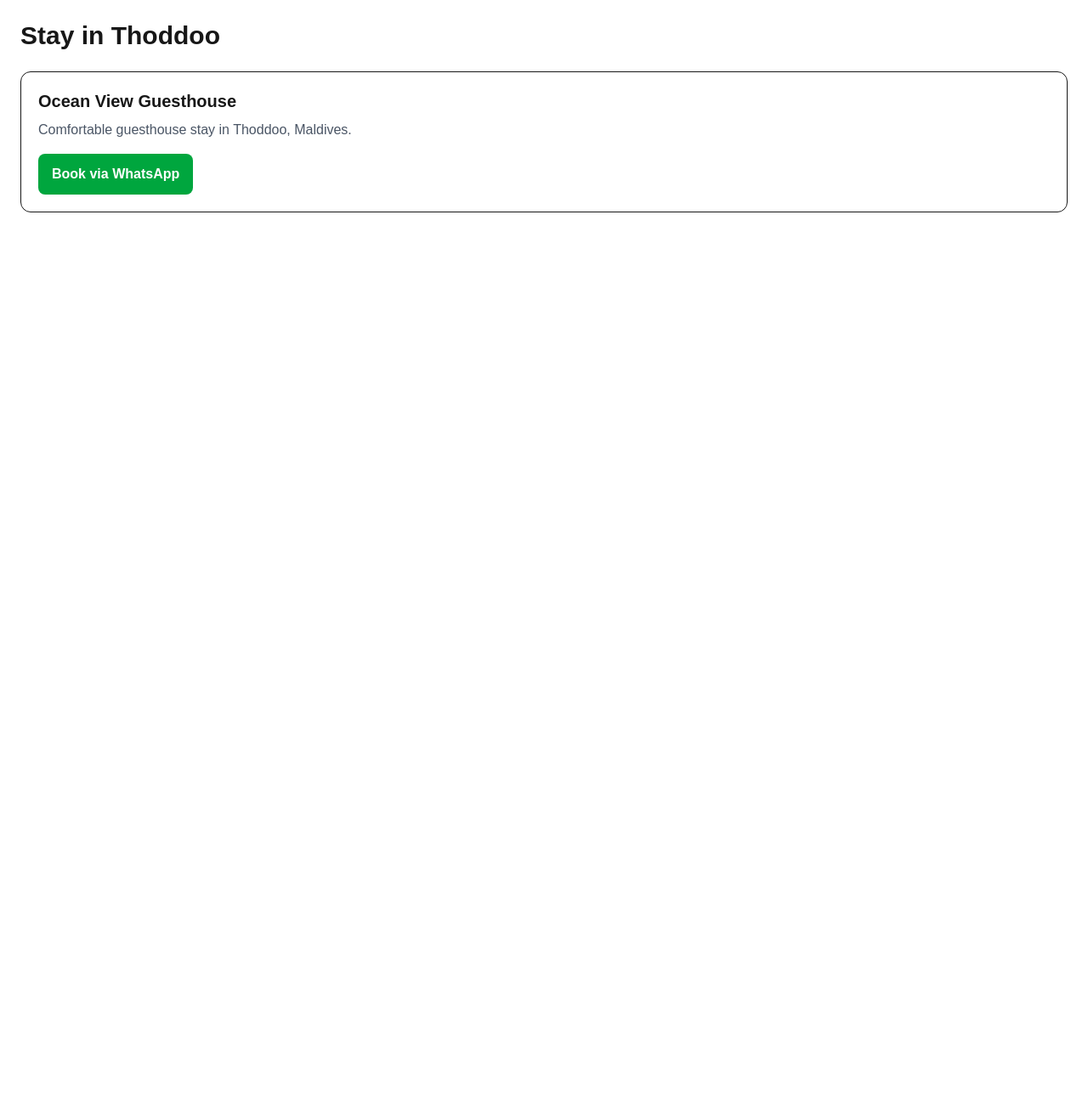
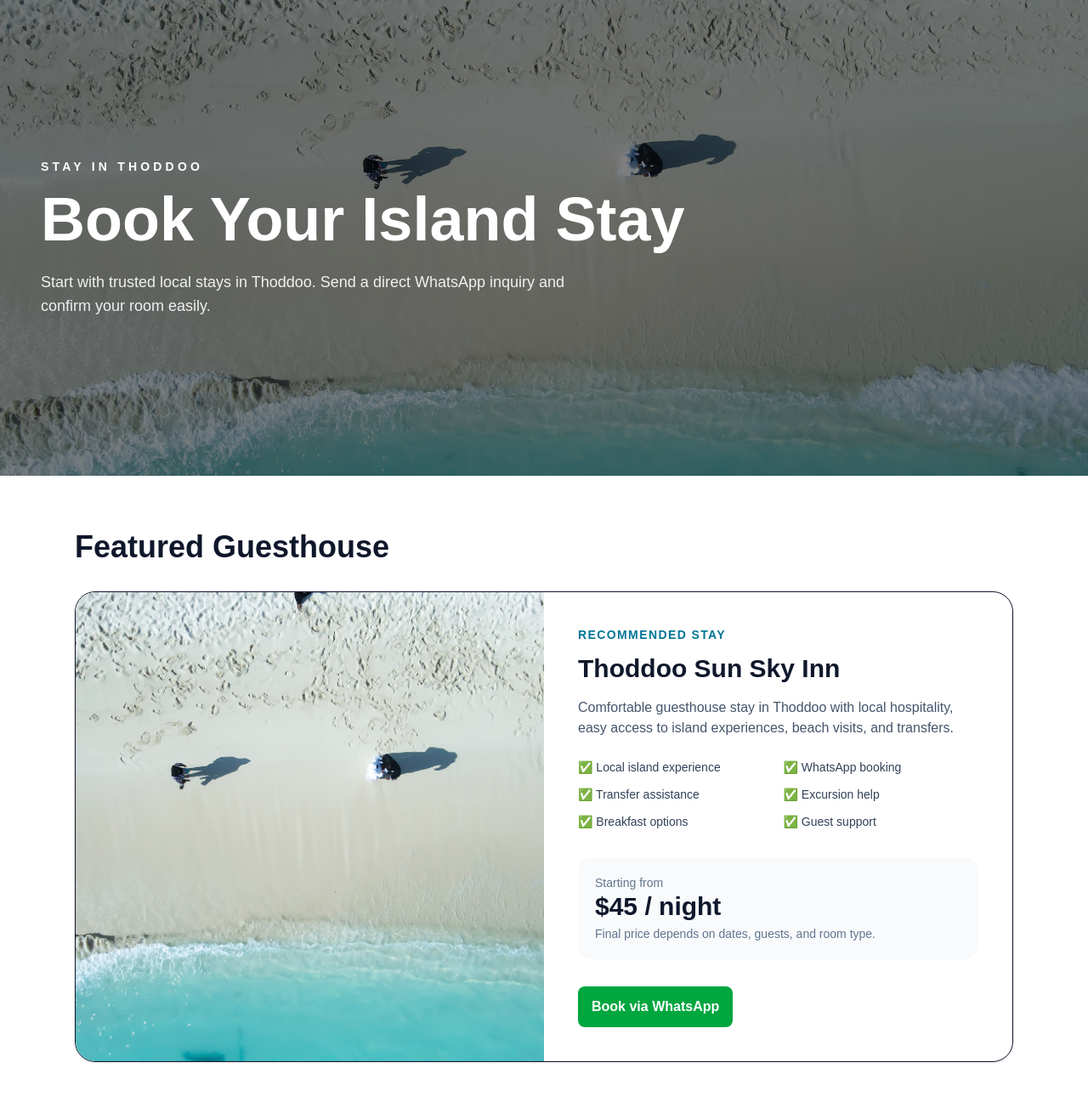
Before and after one commit to ahmedthoddoo-mv/thoddoomaldives, a Next.js app: page /stay in a window 1280 px wide. Shown: the top 1290 px of the page at 85% size. Before the commit the page ends 800 px from the top, so only its background shows below. Built offline with nearby package versions, Linux system fonts and the light colour scheme.

Commit message:
Upgrade stay page with Thoddoo Sun Sky Inn

```diff
--- a/app/stay/page.tsx
+++ b/app/stay/page.tsx
@@ -2,19 +2,73 @@ import BookButton from "@/components/BookButton";
 
 export default function StayPage() {
   return (
-    <main className="p-6">
-      <h1 className="text-3xl font-bold">Stay in Thoddoo</h1>
+    <main className="min-h-screen bg-white text-slate-900">
+      <section
+        className="relative flex min-h-[70vh] items-center bg-cover bg-center px-6 text-white md:px-12"
+        style={{ backgroundImage: "url('/images/hero-thoddoo.jpg')" }}
+      >
+        <div className="absolute inset-0 bg-black/50" />
 
-      <div className="mt-6 rounded-xl border p-5">
-        <h2 className="text-xl font-semibold">Ocean View Guesthouse</h2>
-        <p className="mt-2 text-gray-600">
-          Comfortable guesthouse stay in Thoddoo, Maldives.
-        </p>
+        <div className="relative z-10 max-w-3xl">
+          <p className="mb-4 text-sm font-semibold uppercase tracking-[0.3em]">
+            Stay in Thoddoo
+          </p>
 
-        <div className="mt-4">
-          <BookButton phone="9609910136" name="Ocean View Guesthouse" />
+          <h1 className="text-5xl font-bold md:text-7xl">
+            Book Your Island Stay
+          </h1>
+
+          <p className="mt-6 max-w-2xl text-lg text-white/90">
+            Start with trusted local stays in Thoddoo. Send a direct WhatsApp
+            inquiry and confirm your room easily.
+          </p>
         </div>
-      </div>
+      </section>
+
+      <section className="mx-auto max-w-6xl px-6 py-16">
+        <h2 className="text-4xl font-bold">Featured Guesthouse</h2>
+
+        <div className="mt-8 overflow-hidden rounded-3xl border shadow-sm md:grid md:grid-cols-2">
+          <div
+            className="min-h-[320px] bg-cover bg-center"
+            style={{ backgroundImage: "url('/images/hero-thoddoo.jpg')" }}
+          />
+
+          <div className="p-6 md:p-10">
+            <p className="text-sm font-semibold uppercase tracking-widest text-cyan-700">
+              Recommended Stay
+            </p>
+
+            <h3 className="mt-3 text-3xl font-bold">Thoddoo Sun Sky Inn</h3>
+
+            <p className="mt-4 text-slate-600">
+              Comfortable guesthouse stay in Thoddoo with local hospitality,
+              easy access to island experiences, beach visits, and transfers.
+            </p>
+
+            <div className="mt-6 grid gap-3 text-sm text-slate-700 md:grid-cols-2">
+              <p>✅ Local island experience</p>
+              <p>✅ WhatsApp booking</p>
+              <p>✅ Transfer assistance</p>
+              <p>✅ Excursion help</p>
+              <p>✅ Breakfast options</p>
+              <p>✅ Guest support</p>
+            </div>
+
+            <div className="mt-8 rounded-2xl bg-slate-50 p-5">
+              <p className="text-sm text-slate-500">Starting from</p>
+              <p className="text-3xl font-bold">$45 / night</p>
+              <p className="mt-1 text-sm text-slate-500">
+                Final price depends on dates, guests, and room type.
+              </p>
+            </div>
+
+            <div className="mt-8">
+              <BookButton phone="9609910136" name="Thoddoo Sun Sky Inn" />
+            </div>
+          </div>
+        </div>
+      </section>
     </main>
   );
 }
```
